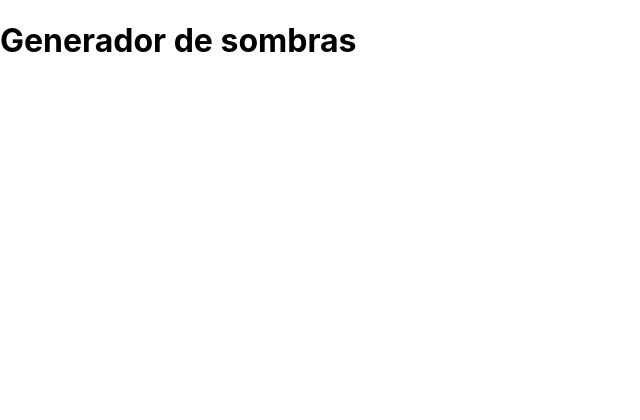
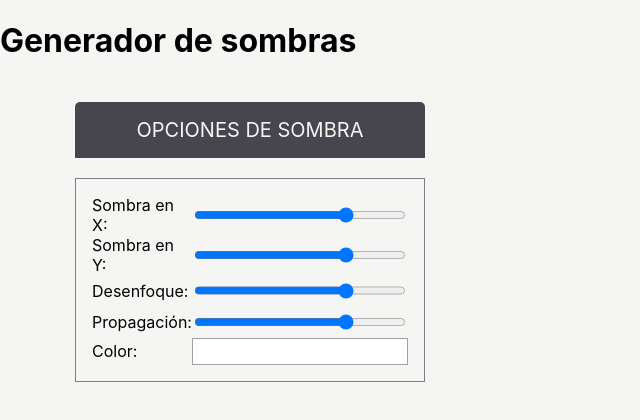
Before and after one commit to Ancient-R/Generador-box-shadow, a React (Create React App) app: page / in a window 1280 px wide. Shown: the top 420 px of the page, without its empty margins (0-640 px from the left). Built offline with nearby package versions, Linux system fonts and the light colour scheme.

Commit message:
formulario para generar sombras, estilos css con variables de color

```diff
--- a/src/App.js
+++ b/src/App.js
@@ -1,9 +1,14 @@
 import Header from "./components/header/Header";
+import Generator from "./components/ui/Generator";
 
 function App() {
   return (
     <div className="App">
       <Header />
+
+      <div className="container">
+        <Generator />
+      </div>
     </div>
   );
 }
--- /dev/null
+++ b/src/components/ui/Generator.js
@@ -0,0 +1,57 @@
+import React from 'react';
+
+const Generator = () => {
+    return (
+        <div className='form__container'>
+            <p className='form__title'>Opciones de sombra</p>
+            <form className='form'>
+                <div className='form__field'>
+                    <label className='form__label'>Sombra en X: </label>
+                    <input
+                        type="range"
+                        className='form__input'
+                        min={-100}
+                    />
+                </div>
+
+                <div className='form__field'>
+                    <label className='form__label'>Sombra en Y: </label>
+                    <input
+                        type="range"
+                        className='form__input'
+                        min={-100}
+                    />
+                </div>
+
+                <div className='form__field'>
+                    <label className='form__label'>Desenfoque: </label>
+                    <input
+                        type="range"
+                        className='form__input'
+                        min={-100}
+                    />
+                </div>
+
+                <div className='form__field'>
+                    <label className='form__label'>Propagación: </label>
+                    <input
+                        type="range"
+                        className='form__input'
+                        min={-100}
+                    />
+                </div>
+
+                <div className='form__field'>
+                    <label className='form__label'>Color: </label>
+                    <input
+                        type="text"
+                        className='form__input'
+                    />
+                </div>
+
+            </form>
+        </div>
+    );
+}
+
+export default Generator;
--- a/src/index.css
+++ b/src/index.css
@@ -1,5 +1,14 @@
 *{
   box-sizing: border-box;
+}
+
+:root{
+  --primary-color: #F5F6F3;
+  --acent-color: #827A86;
+  --color: #A29FA6;
+  --acent-color-dark: #7C7C7C;
+  --secondary-color: #47454D;
+
 }
 
 body {
@@ -7,4 +16,53 @@ body {
   font-family: -apple-system, BlinkMacSystemFont, 'Segoe UI', 'Roboto', 'Oxygen',
     'Ubuntu', 'Cantarell', 'Fira Sans', 'Droid Sans', 'Helvetica Neue',
     sans-serif;
+    background-color: var(--primary-color);
 }
+
+/* Estilos del Generator.js */
+
+.form__container{
+  display: flex;
+  flex-direction: column;
+  align-items: center;
+  justify-content: flex-start;
+  max-width: 500px;
+}
+
+.form__title{
+  background-color: var(--secondary-color);
+  color: var(--primary-color);
+  padding: 1rem;
+  border-top-left-radius: 5px;
+  border-top-right-radius: 5px;
+  text-align: center;
+  font-size: 20px;
+  width: 350px;
+  text-transform: uppercase;
+}
+
+.form{
+  width: 350px;
+  padding: 1rem;
+  display: flex;
+  flex-direction: column;
+  border: 1px solid var(--acent-color);
+}
+
+.form__field{
+  display: flex;
+  align-items: center;
+  /* flex-direction: column; */
+}
+
+.form__label{
+  max-width: 100px;
+  width: 100%;
+}
+
+.form__input{
+  padding: 0.3rem;
+  border: 1px solid var(--color);
+  outline: none;
+  flex: 1;
+}
```
